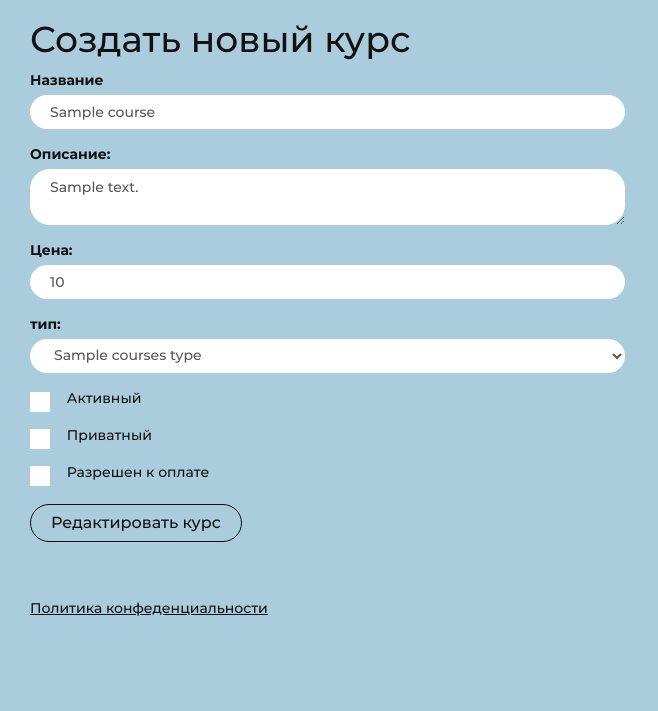
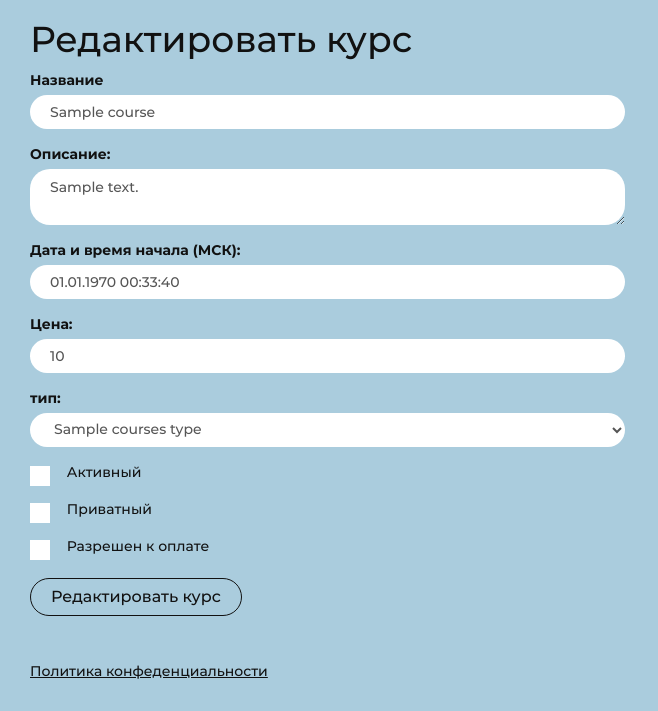
Before and after one commit to slavasamsonow/iplay-cinema, a PHP site: template app/views/admin/editcourse.php in a window 1280 px wide. Shown: the part 152-863 px from the top of the page, without its empty margins (0-658 px from the left). Before the commit the page ends 768 px from the top, so only its background shows below. Run offline with PHP 8.4, Linux system fonts and the light colour scheme; the template is opened without the code that fills it: most values are stand-ins (such as "Sample title", 1, 10 or a date in 2020).

Commit message:
Добавлена возможность редактировать дату начала курса и мероприятия

```diff
--- a/app/models/Admin.php
+++ b/app/models/Admin.php
@@ -88,7 +88,8 @@ class Admin extends Model{
     }
     public function createCourse($indata){
         $params = $this->textFormatting($indata);
-        $params['timestart'] = time();
+        $params['timestart'] = $this->toUnixtime($params['datetime']);
+        unset($params['datetime']);
         $paramNandV = $this->db->paramNandV($params);
 
         $this->db->query('INSERT INTO `courses` ('.$paramNandV['N'].') VALUES ('.$paramNandV['V'].')', $params);
@@ -97,6 +98,8 @@ class Admin extends Model{
 
     public function updateCourse($id, $indata){
         $params = $this->textFormatting($indata);
+        $params['timestart'] = $this->toUnixtime($params['datetime']);
+        unset($params['datetime']);
         $paramNV = $this->db->paramNV($params);
         $params['id'] = $id;
 
--- a/app/views/admin/addcourse.php
+++ b/app/views/admin/addcourse.php
@@ -8,6 +8,10 @@
         <div class="control-group form-group">
             <label>Описание:</label>
             <textarea class="form-control" name="description"></textarea>
+        </div>
+        <div class="control-group form-group">
+            <label>Дата и время начала (МСК):</label>
+            <input type="text" class="form-control" name="datetime" required="true" value="<?=date('d.m.Y H:i:s', time())?>">
         </div>
         <div class="control-group form-group">
             <label>Цена:</label>
--- a/app/views/admin/editcourse.php
+++ b/app/views/admin/editcourse.php
@@ -1,4 +1,4 @@
-<h1>Создать новый курс</h1>
+<h1>Редактировать курс</h1>
 <div class="row">
     <form action="/admin/editcourse/<?=$course['id']?>" method="post" class="col-md-6">
         <input type="hidden" name="courseid" value="<?=$course['id']?>">
@@ -9,6 +9,10 @@
         <div class="control-group form-group">
             <label>Описание:</label>
             <textarea class="form-control" name="description"><?=$course['description']?></textarea>
+        </div>
+        <div class="control-group form-group">
+            <label>Дата и время начала (МСК):</label>
+            <input type="text" class="form-control" name="datetime" required="true" value="<?=date('d.m.Y H:i:s', $course['timestart'])?>">
         </div>
         <div class="control-group form-group">
             <label>Цена:</label>
```
